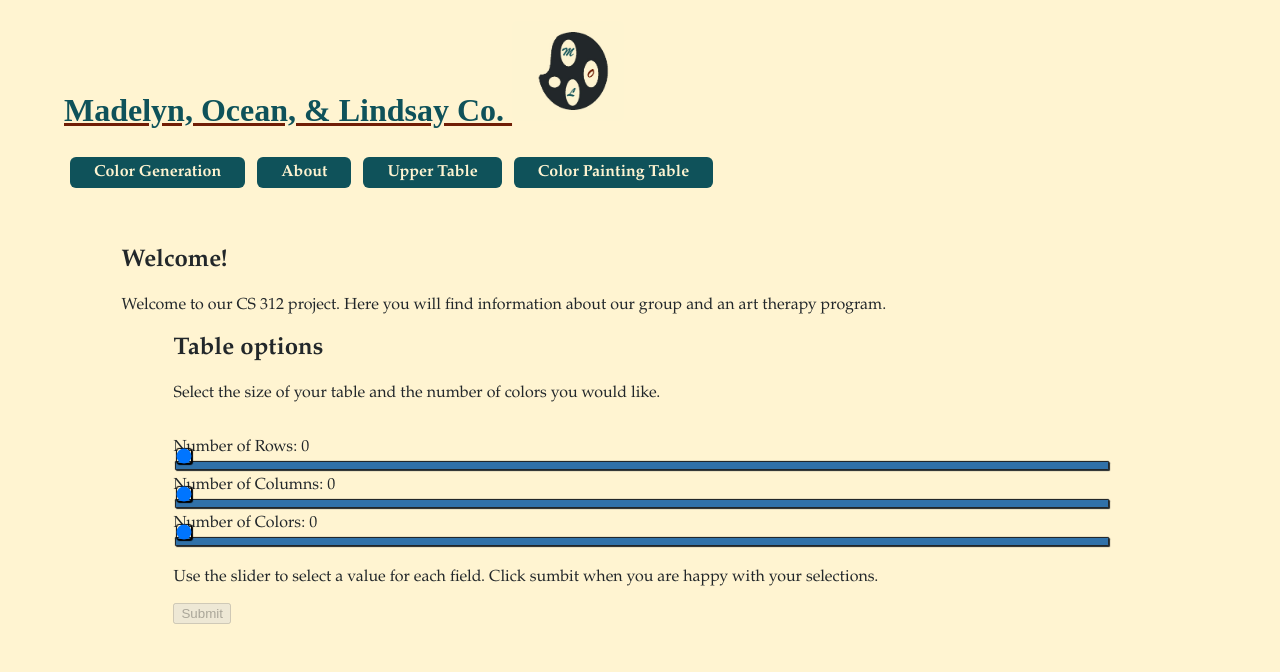
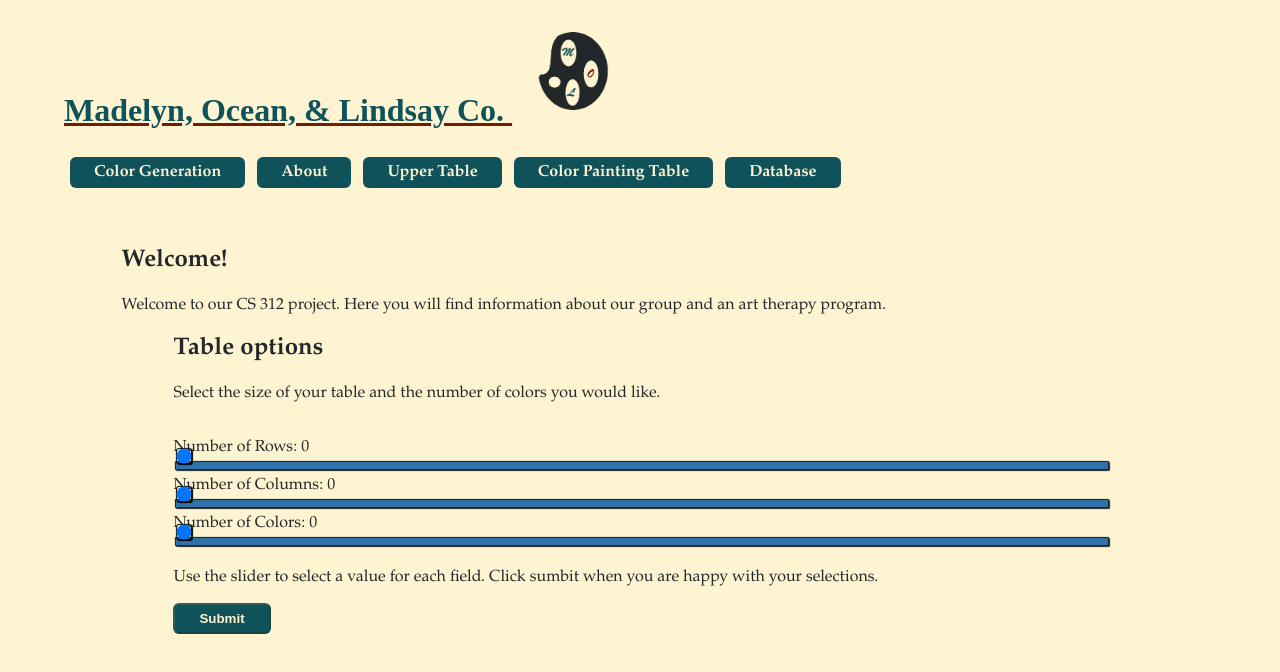
Before and after one commit to lpmichael/group-25-project, an Angular app: page /home in a window 1280 px wide. Shown: the top 672 px of the page. Built offline with nearby package versions, Linux system fonts and the light colour scheme.

Commit message:
added databse module

```diff
--- a/src/app/app.component.html
+++ b/src/app/app.component.html
@@ -10,6 +10,8 @@
     <li><a class="button" routerLink="/about">About</a> </li>
     <li><a class="button" routerLink="/uppertable">Upper Table</a> </li>
     <li><a class="button" routerLink="/colorpaintingtable">Color Painting Table</a> </li>
+    <li><a class="button" routerLink="/database">Database</a> </li>
+
   </ul>
 </nav>
 </div>
--- a/src/app/app.routes.ts
+++ b/src/app/app.routes.ts
@@ -5,6 +5,7 @@ import { AboutComponent } from './about/about.component';
 import { UppertableComponent } from './uppertable/uppertable.component';
 import { ColorpaintingtableComponent } from './colorpaintingtable/colorpaintingtable.component';
 import { Component } from '@angular/core';
+import { DatabaseComponent } from './database/database.component';
 
 
 export const routes: Routes = [
@@ -12,6 +13,7 @@ export const routes: Routes = [
     {path: 'home', component: HomeComponent},
     {path: 'about', component: AboutComponent},
     {path: 'uppertable', component: UppertableComponent}, //Hopefully temporary: OO
-    {path: 'colorpaintingtable', component: ColorpaintingtableComponent} //also hopefully temp
+    {path: 'colorpaintingtable', component: ColorpaintingtableComponent}, //also hopefully temp
+    {path: 'database', component: DatabaseComponent} //yay database tab
 
 ];
--- /dev/null
+++ b/src/app/database/database.component.html
@@ -0,0 +1 @@
+<p>database works!</p>
--- a/src/app/home/home.component.html
+++ b/src/app/home/home.component.html
@@ -26,7 +26,7 @@ https://angular.dev/guide/forms/reactive-forms
         <input type="range" formControlName="colors" min="0" max="10" step="1">
             <br>
         <p>Use the slider to select a value for each field. Click sumbit when you are happy with your selections.</p>
-        <button  type="submit" [disabled]="!numsForm.valid">Submit</button>
+        <button class="button" type="submit" [disabled]="!numsForm.valid">Submit</button>
     </form>
 </body>
 </div>
```
Also changed, not shown: src/app/database/database.component.ts (added, +11 -0 lines), src/app/database/database.component.css (added), 1 other file (tests, documents, lock files or other folders).
